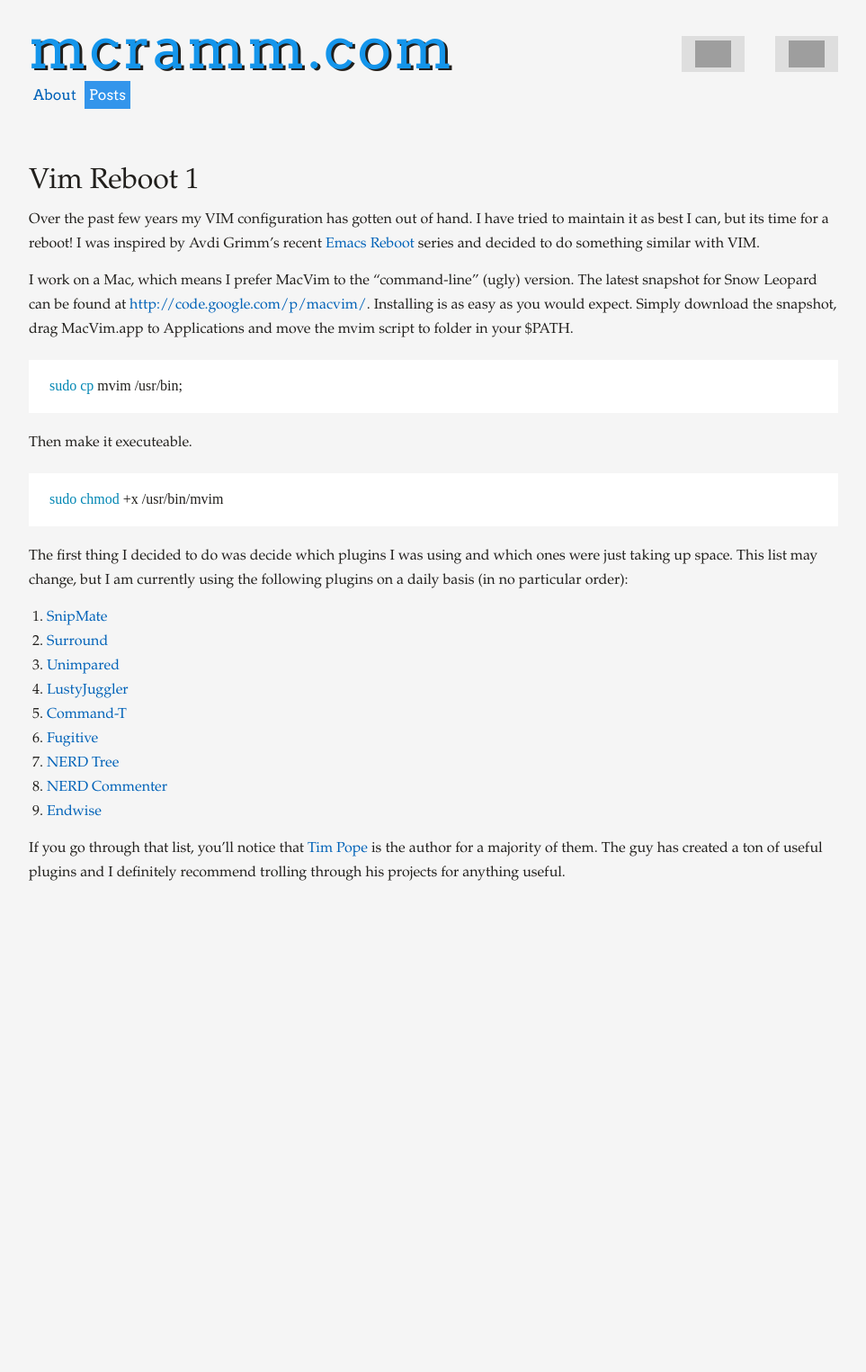
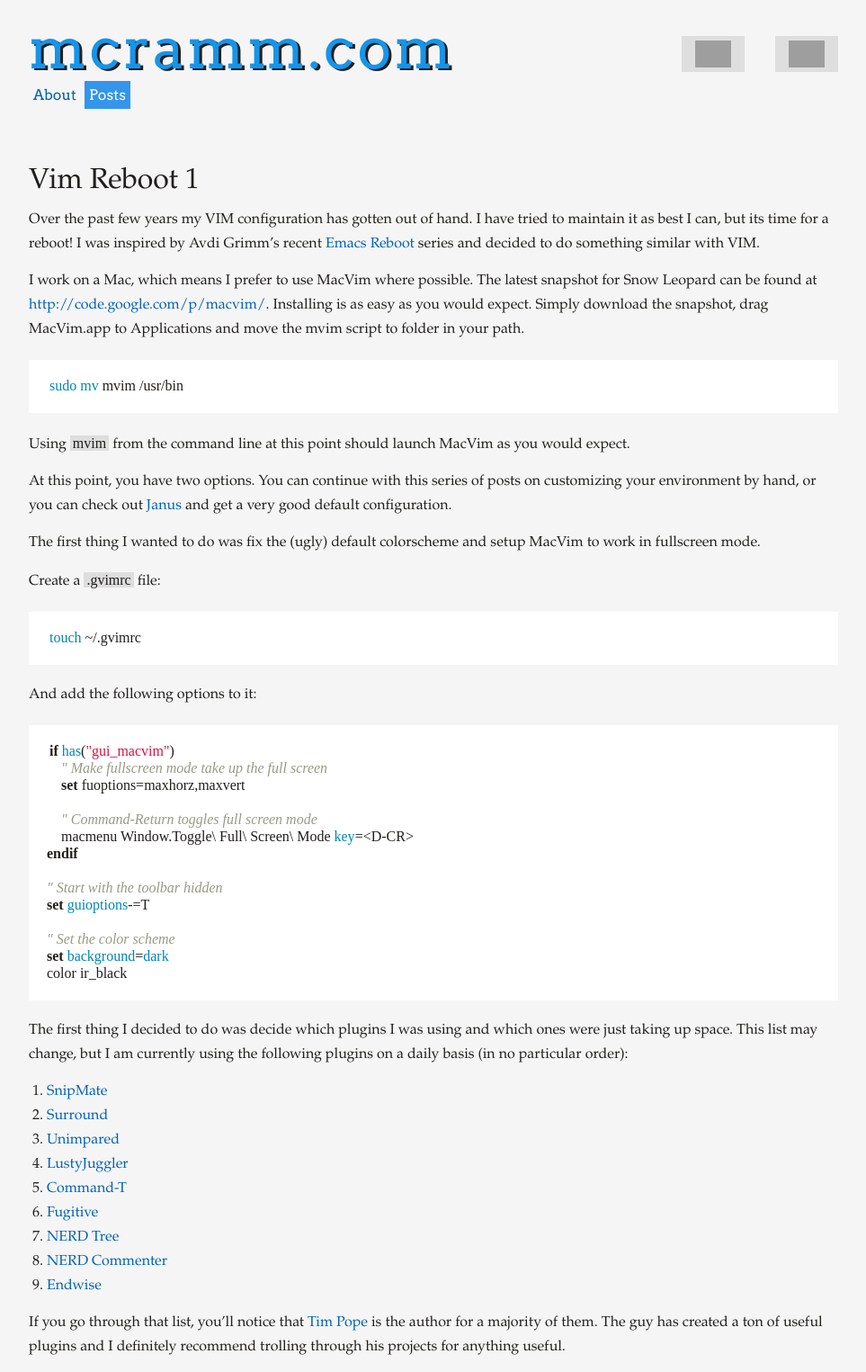
Before and after one commit to mcramm/mcramm.github.io, a Jekyll site: the page built from _posts/2011-09-30-vim-reboot-1.markdown, in a window 1280 px wide. Shown: the whole page at 90% size, without its empty margins (158-1121 px from the left). Built offline with Jekyll 4.4.1, drawn with Linux system fonts in a browser that asks for light colours; some web fonts are replaced; before the commit the page ends 998 px from its top, so only the background shows below that; grey boxes are pictures that could not be loaded.

Commit message:
reboot update

`````diff
--- a/_posts/2011-09-30-vim-reboot-1.markdown
+++ b/_posts/2011-09-30-vim-reboot-1.markdown
@@ -8,20 +8,52 @@ was inspired by Avdi Grimm's recent [Emacs Reboot](
 http://avdi.org/devblog/category/emacs-reboot/ ) series and decided to
 do something similar with VIM.
 
-I work on a Mac, which means I prefer MacVim to the "command-line"
-(ugly) version. The latest snapshot for Snow Leopard can be found at
+I work on a Mac, which means I prefer to use MacVim where possible. The
+latest snapshot for Snow Leopard can be found at
 [http://code.google.com/p/macvim/](http://code.google.com/p/macvim/).
 Installing is as easy as you would expect. Simply download the
 snapshot, drag MacVim.app to Applications and move the mvim script to
-folder in your $PATH.
+folder in your path.
 
 {% highlight bash %}
-sudo cp mvim /usr/bin;
+sudo mv mvim /usr/bin
 {% endhighlight %}
-Then make it executeable.
+
+Using ````mvim```` from the command line at this point should launch
+MacVim as you would expect.
+
+At this point, you have two options. You can continue with this series
+of posts on customizing your environment by hand, or you can check out
+[Janus](https://github.com/carlhuda/janus) and get a very good default
+configuration.
+
+The first thing I wanted to do was fix the (ugly) default colorscheme
+and setup MacVim to work in fullscreen mode.
+
+Create a ````.gvimrc```` file:
 {% highlight bash %}
-sudo chmod +x /usr/bin/mvim
+touch ~/.gvimrc
 {% endhighlight %}
+
+And add the following options to it:
+
+{% highlight vim %}
+if has("gui_macvim")
+    " Make fullscreen mode take up the full screen
+    set fuoptions=maxhorz,maxvert
+
+    " Command-Return toggles full screen mode
+    macmenu Window.Toggle\ Full\ Screen\ Mode key=<D-CR>
+endif
+
+" Start with the toolbar hidden
+set guioptions-=T
+
+" Set the color scheme
+set background=dark
+color ir_black
+{% endhighlight %}
+
 
 The first thing I decided to do was decide which plugins I was using and
 which ones were just taking up space. This list may change, but I am
@@ -40,5 +72,4 @@ order):
 
 If you go through that list, you'll notice that [Tim Pope](https://github.com/tpope) is the author
 for a majority of them. The guy has created a ton of useful plugins and
-    I definitely recommend trolling through his projects for anything
-    useful.
+I definitely recommend trolling through his projects for anything useful.
`````
Also changed, not shown: 1 other file.
